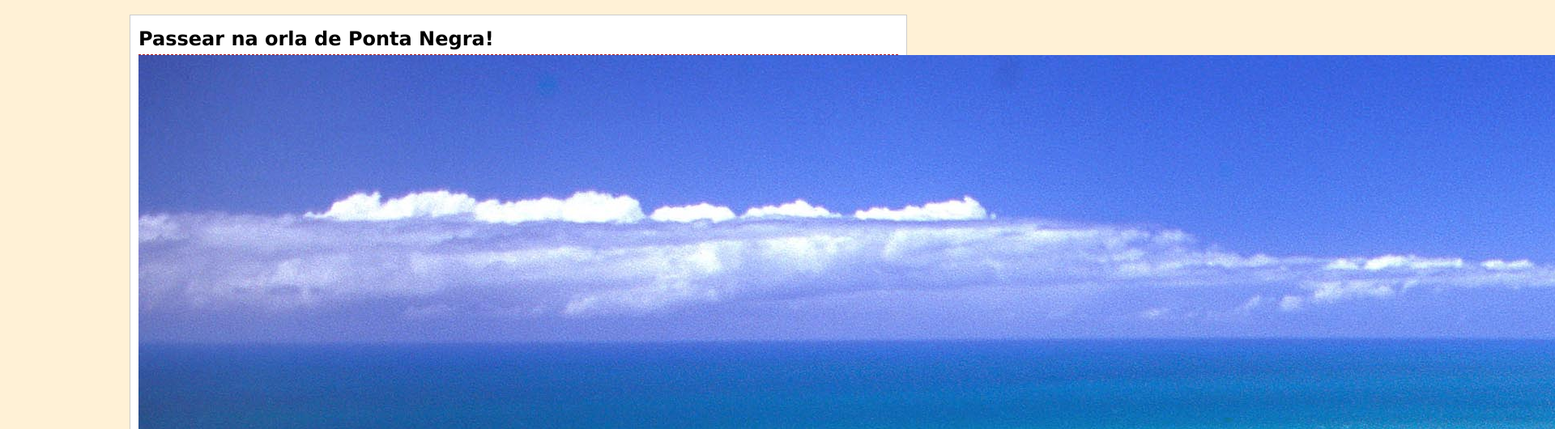
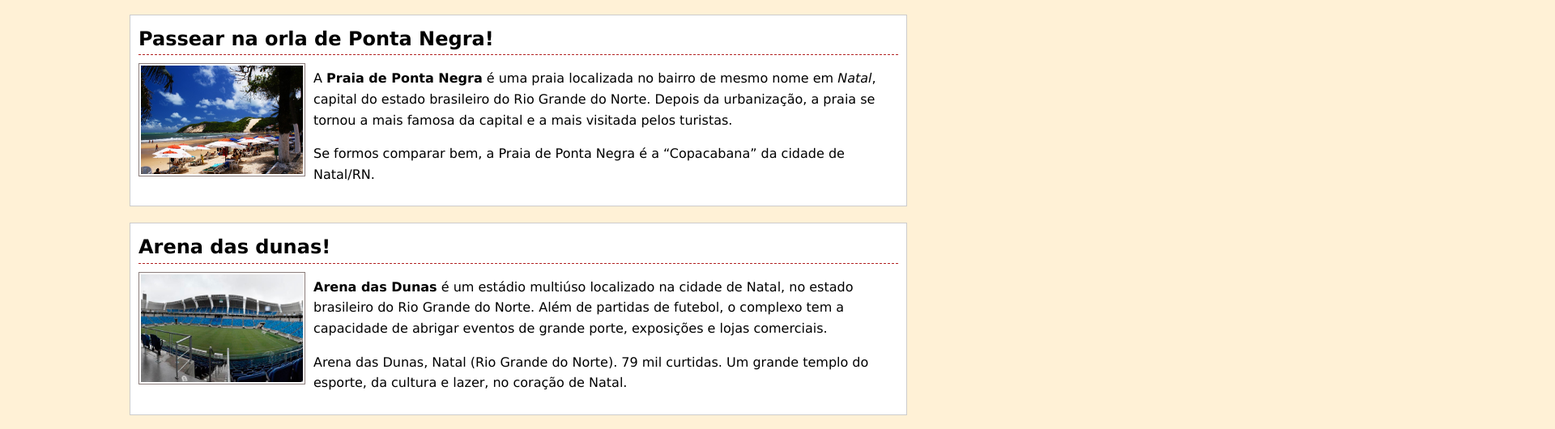
Before and after one commit to CamilaAmbrosio/WEB, a plain HTML site: page index.html in a window 1280 px wide. Shown: the part 76-606 px from the top of the page at 81% size, 1920 px wide, since content can reach past the window. Drawn offline with nearby package versions, Linux system fonts and the light colour scheme; a script that the page names is missing.

Commit message:
Primeiro arquivo

```diff
--- a/css.css
+++ b/css.css
@@ -1,10 +1,3 @@
-body{
-	font-family: "Lucida Grande", "Lucida Sans Unicode", verdana
-	sans-serif;
-	line-height: 1.6;
-}
-
-
 .container {
 	margin: 0 auto;
 	width:960px;
@@ -32,3 +25,17 @@ h1 a{
 	text-decoration: none;
 
 }
+.im{
+	max-width: 200px;
+	margin: 0 auto;
+}
+.place img{
+	border:1px solid #8B7D7B;
+	float: left;
+	margin: 10px 10px 0 0;
+	padding: 2px;
+}
+.clear {
+	clear: both;
+}
+///pagina22;..
--- a/index.html
+++ b/index.html
@@ -13,7 +13,7 @@
 
 		<div class="place">
 			<h2>Passear na orla de Ponta Negra!</h2>
-			<img src="imagens/praia.jpg" alt="O famoso morro do careca">
+			<img class= "im" src="imagens/pontanegra.jpg">
 
 			<P>
 				A <b>Praia de Ponta Negra</b> é uma praia localizada no bairro de mesmo nome em <em>Natal</em>, capital do estado brasileiro do Rio Grande do Norte. Depois da urbanização, a praia se tornou a mais famosa da capital e a mais visitada pelos turistas.
@@ -22,10 +22,13 @@
 			<p>
 				Se formos comparar bem, a Praia de Ponta Negra é a “Copacabana” da cidade de Natal/RN.
 			</p>
+			<div class="clear"></div>
 		</div>
+
 		<div class="place">
 			<h2>Arena das dunas!</h2>
 
+			<img class= "im" src="imagens/arena.jpg">
 			<p>
 				<b>Arena das Dunas</b> é um estádio multiúso localizado na cidade de Natal, no estado brasileiro do Rio Grande do Norte. Além de partidas de futebol, o complexo tem a capacidade de abrigar eventos de grande porte, exposições e lojas comerciais.
 			</p>
@@ -33,18 +36,22 @@
 			<p>
 				Arena das Dunas, Natal (Rio Grande do Norte). 79 mil curtidas. Um grande templo do esporte, da cultura e lazer, no coração de Natal.
 			</p>
+			<div class="clear"></div>
 		</div>
+
 		<div class="place">
 			<h2>Parque da cidade Dom Nivaldo Monte!</h2>
-
+			<img class= "im" src="imagens/parque.jpg">
 				<p>
 					O <b>Parque da Cidade Dom Nivaldo Monte</b>, ou simplesmente Parque da Cidade, é um parque urbano localizado na cidade de Natal, no estado brasileiro do Rio Grande do Norte.
 				</p>
 				<p>
 					Dentre os milhares de projetos realizados por Oscar Niemeyer, o Parque da Cidade Dom Nivaldo Monte é um deles. Inaugurado em julho de 2008, veio com a intenção de ajudar a preservar uma grande reserva de água subterrânea que se localiza bem ao centro da cidade de Natal.
 				</p>
+				<div class="clear"></div>
 		</div>
 				</div>
+
 			<script src="jquery.min.js"></script>
 		</body>
 </html>
```
Also changed, not shown: imagens/pontanegra.jpg (added).
